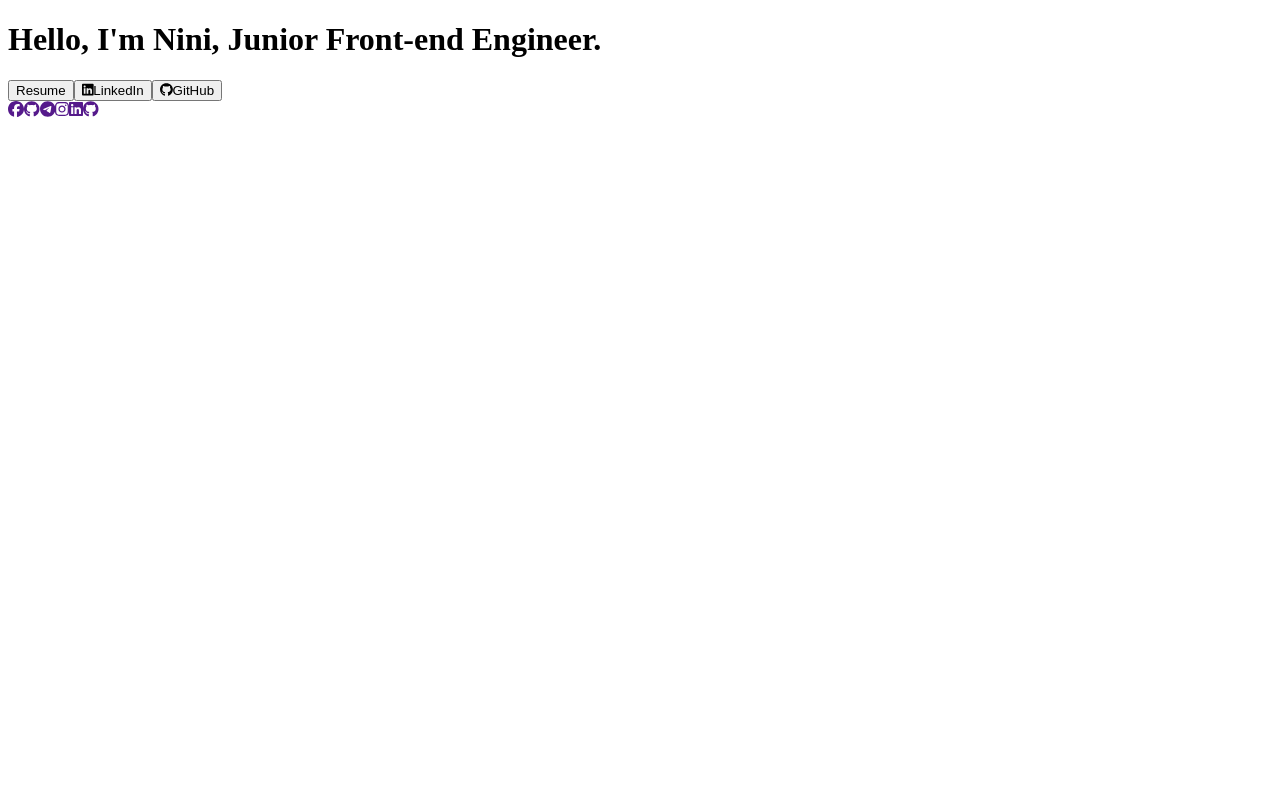
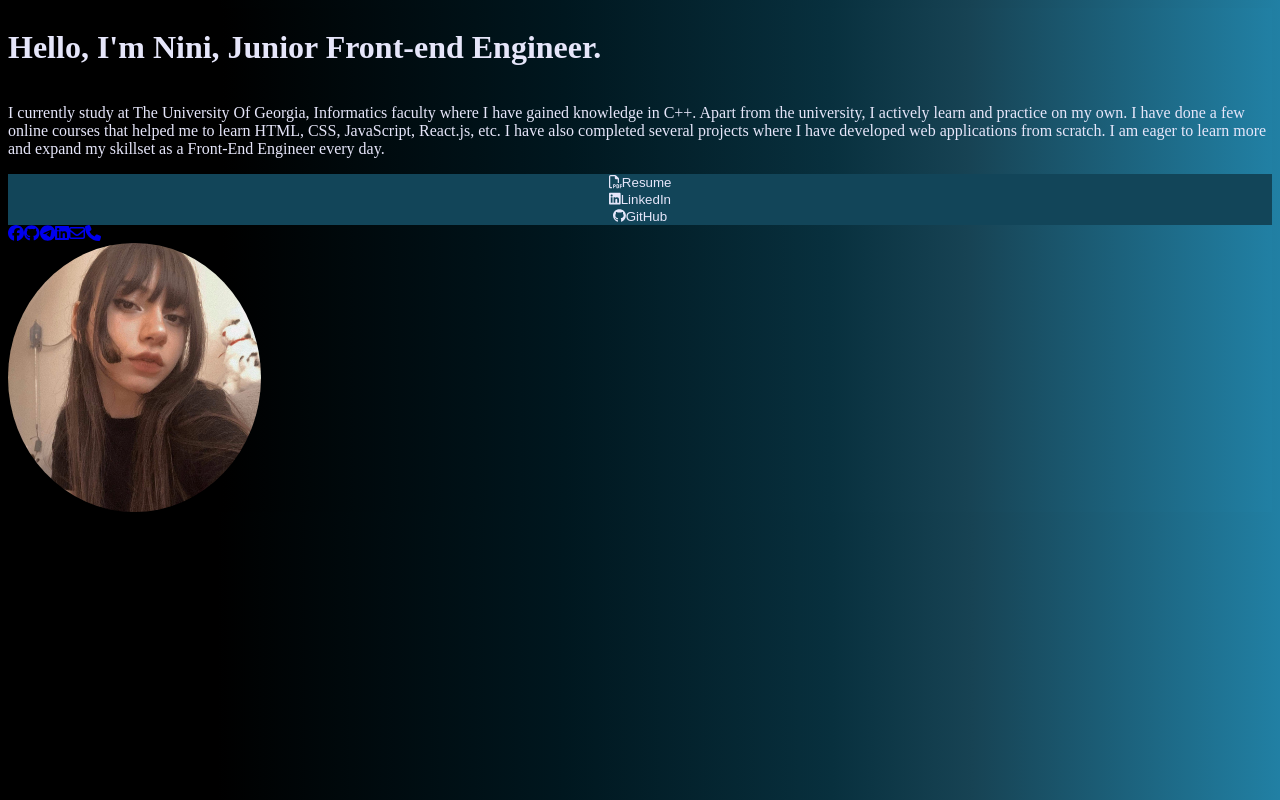
Before and after one commit to melissamelissaa/Portfolio, a React (Create React App) app: page / in a window 1280 px wide. Built offline with nearby package versions, Linux system fonts and the light colour scheme.

Commit message:
Add markup, image and some texts

```diff
--- a/src/App.css
+++ b/src/App.css
@@ -1,5 +1,33 @@
 :root {
-  --background-color: #01161E;
+  --background-color: black;
   --second-color: #124559;
-  --text-color: #E6E6FA;
-};
+  --text-color: #e6e6fa;
+}
+body,
+html {
+  /* background-color: var(--background-color); */
+  background: rgb(0, 0, 0);
+  background: linear-gradient(
+    90deg,
+    rgba(0, 0, 0, 1) 17%,
+    rgba(0, 23, 31, 1) 44%,
+    rgba(8, 48, 62, 1) 65%,
+    rgba(23, 67, 84, 1) 76%,
+    rgba(33, 128, 164, 1) 100%
+  );
+  color: var(--text-color);
+}
+.App {
+  display: flex;
+  flex-direction: column;
+}
+button {
+  background-color: var(--second-color);
+  border: none;
+  color: var(--text-color);
+}
+.picOfMe {
+  width: 20%;
+  height: 20%;
+  border-radius: 50%;
+}
--- a/src/App.js
+++ b/src/App.js
@@ -1,56 +1,72 @@
 import "./App.css";
+
+import pic from "./pic.jpg";
+
 import { FontAwesomeIcon } from "@fortawesome/react-fontawesome";
-
+import { faEnvelope, faFilePdf } from "@fortawesome/free-regular-svg-icons";
+import { faPhone } from "@fortawesome/free-solid-svg-icons";
 import {
-  faTwitter,
   faGithub,
   faLinkedin,
-  faInstagram,
   faFacebook,
-  faTelegram
+  faTelegram,
 } from "@fortawesome/free-brands-svg-icons";
 
-const IconName = (props) => {
-  return (
-    <div>
-      <p>props.id</p>
-    </div>
-  );
-};
 function App() {
   return (
     <div className="App">
       <h1 className="heading">Hello, I'm Nini, Junior Front-end Engineer.</h1>
-      <p className="aboutMe"></p>
-      <button>Resume</button>
+      <p className="aboutMe">
+        I currently study at The University Of Georgia, Informatics faculty
+        where I have gained knowledge in C++. Apart from the university, I
+        actively learn and practice on my own. I have done a few online courses
+        that helped me to learn HTML, CSS, JavaScript, React.js, etc. I have
+        also completed several projects where I have developed web applications
+        from scratch. I am eager to learn more and expand my skillset as a
+        Front-End Engineer every day.
+      </p>
+      <button>
+        <FontAwesomeIcon icon={faFilePdf} className="icon" />
+        Resume
+      </button>
+
       <button>
         <FontAwesomeIcon icon={faLinkedin} className="icon" />
         LinkedIn
       </button>
+
       <button>
         <FontAwesomeIcon icon={faGithub} className="icon" />
         GitHub
       </button>
+
       <div>
-        <a href="">
+        <a
+          target="_blank"
+          href="https://www.facebook.com/nini.chiaberashvili.5/"
+        >
           <FontAwesomeIcon icon={faFacebook} className="icon" />
         </a>
-        <a href="">
+        <a target="_blank" href="https://github.com/melissamelissaa">
           <FontAwesomeIcon icon={faGithub} className="icon" />
         </a>
-        <a href="">
+        <a target="_blank" href="https://t.me/NiniChiaberashvili2004">
           <FontAwesomeIcon icon={faTelegram} className="icon" />
         </a>
-        <a href="">
-          <FontAwesomeIcon icon={faInstagram} className="icon" />
-        </a>
-        <a href="">
+        <a
+          target="_blank"
+          href="https://www.linkedin.com/in/nini-chiaberashvili/"
+        >
           <FontAwesomeIcon icon={faLinkedin} className="icon" />
         </a>
-        <a href="">
-          <FontAwesomeIcon icon={faGithub} className="icon" />
+        <a target="_blank" href="mailto: ninichiaberashvili2002@gmail.com">
+          <FontAwesomeIcon icon={faEnvelope} className="icon" />
+        </a>
+        <a target="_blank" href="tel:+995598-897-101">
+          <FontAwesomeIcon icon={faPhone} className="icon" />
         </a>
       </div>
+      <img src={pic} className="picOfMe"/>
     </div>
   );
 }
```
Also changed, not shown: src/pic.jpg (added).
